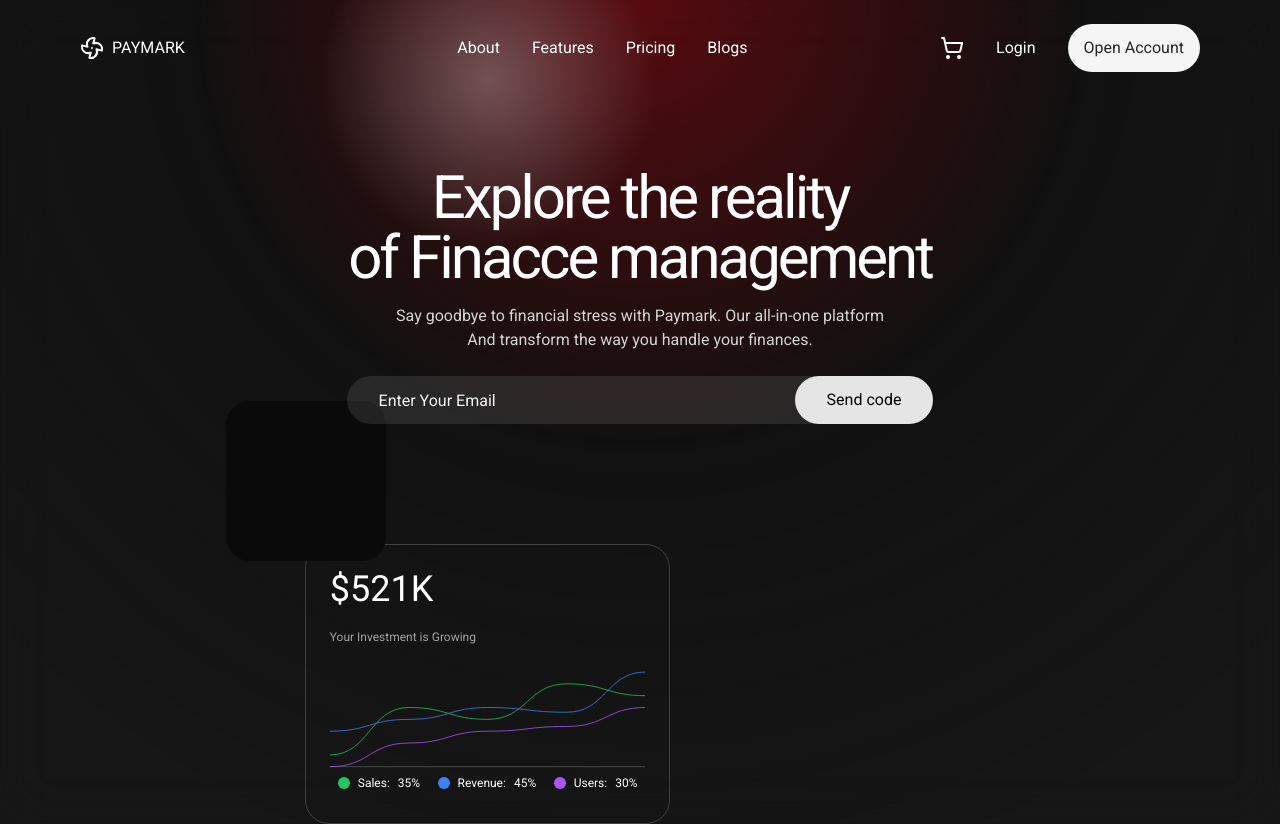
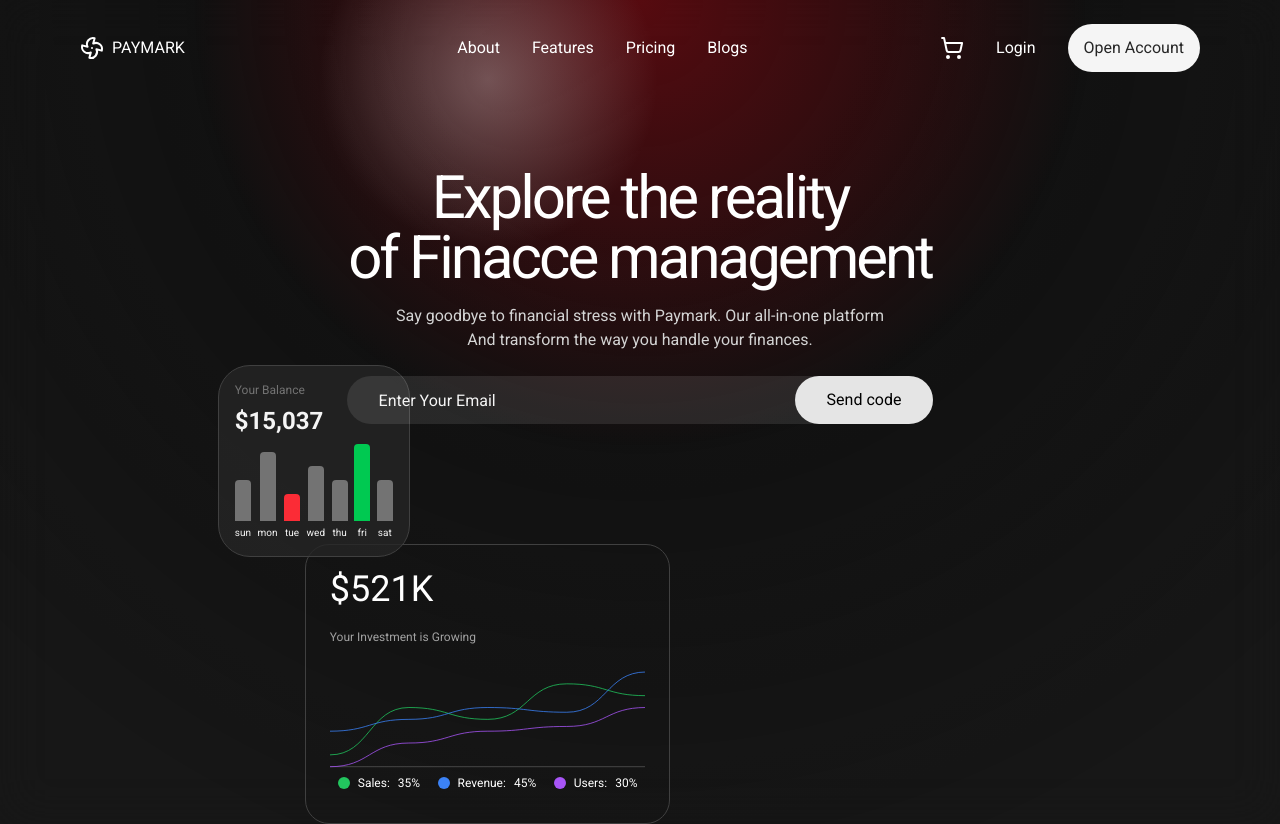
Before and after one commit to prasad-nikam/Heros, a React (Vite) app: page / in a window 1280 px wide. Built offline with nearby package versions, Linux system fonts and the light colour scheme.

Commit message:
Paymark: Balance card complete

```diff
--- a/src/pages/Paymark/sections/Hero/BalanceCard.tsx
+++ b/src/pages/Paymark/sections/Hero/BalanceCard.tsx
@@ -0,0 +1,42 @@
+import { motion } from "motion/react";
+
+type BalanceItem = { key: string; value: number; color?: string };
+
+type BalanceCardProps = {
+    arr: BalanceItem[];
+}
+const BalanceCard: React.FC<BalanceCardProps> = ({ arr }: BalanceCardProps) => {
+    const heighest = Math.max(...arr.map(i => i.value));
+    const height = arr.map(i => (i.value * 100) / heighest);
+    console.log(`${height[5]}%`);
+    return (
+        <div className="absolute size-48 bg-neutral-800/80 border border-neutral-700 rounded-4xl -top-45 -left-22">
+            <div className="relative flex flex-col justify-between h-full w-full p-4">
+                <div className="text-xs text-neutral-500">Your Balance</div>
+                <div className="text-2xl text-neutral-100 font-bold">$15,037</div>
+                <div className="flex h-24 justify-between">
+                    {arr.map((i, idx) => (
+                        <div key={idx} className="h-full flex flex-col items-center justify-end gap-1">
+                            <motion.div
+                                initial={{ height: '0%' }}
+                                animate={{ height: `${height[idx]}%` }}
+                                whileHover={{ scale: 1.1, y: -4, transition: { duration: 0.1 } }}
+                                transition={{ duration: 1, ease: "easeInOut" }}
+                                style={{
+                                    height: `${height[idx]}%`,
+                                    backgroundColor: i.color ? i.color : 'var(--color-neutral-500)',
+                                }}
+
+                                className="text-xs w-4 text-neutral-400 rounded-t-sm bg-neutral-500/30"
+                                key={idx}
+                            ></motion.div>
+                            <div className="text-[10px] text-neutral-100">{i.key}</div>
+                        </div>
+                    ))}
+                </div>
+            </div>
+        </div>
+    )
+}
+
+export default BalanceCard
--- a/src/pages/Paymark/sections/Hero/InvestmentCard.tsx
+++ b/src/pages/Paymark/sections/Hero/InvestmentCard.tsx
@@ -1,20 +1,29 @@
 import MultiLineChart from "@/components/ui/MultiLineChart";
+import BalanceCard from "./BalanceCard";
 
 const InvestmentCard = () => {
-  const data = [
+  const InvestmentData = [
     { label: "Sales", color: "#22c55e", points: [10, 30, 25, 40, 35] },
     { label: "Revenue", color: "#3b82f6", points: [20, 25, 30, 28, 45] },
     { label: "Users", color: "#a855f7", points: [5, 15, 20, 22, 30] },
   ];
+
+  const BalanceData = [
+    { key: "sun", value: 3 },
+    { key: "mon", value: 5 },
+    { key: "tue", value: 2, color: "var(--color-red-500)" },
+    { key: "wed", value: 4 },
+    { key: "thu", value: 3 },
+    { key: "fri", value: 7, color: "var(--color-green-500)" },
+    { key: "sat", value: 3 }
+  ];
+
   return (
     <div className="relative flex flex-col justify-between h-full w-full rounded-3xl bg-transparent border border-neutral-700 p-6 pb-12">
-        <div className="text-4xl">$521K</div>
-        <div className="text-xs text-neutral-400 ">Your Investment is Growing</div>
-        <MultiLineChart data={data} height={120} smooth={true} width={400} padding={0}/>
-
-        <div className="absolute size-40 bg-neutral-950 rounded-3xl -top-36 -left-20">
-
-        </div>
+      <div className="text-4xl">$521K</div>
+      <div className="text-xs text-neutral-400 ">Your Investment is Growing</div>
+      <MultiLineChart data={InvestmentData} height={120} smooth={true} width={400} padding={0} />
+      <BalanceCard arr={BalanceData} />
     </div>
   );
 };
```
